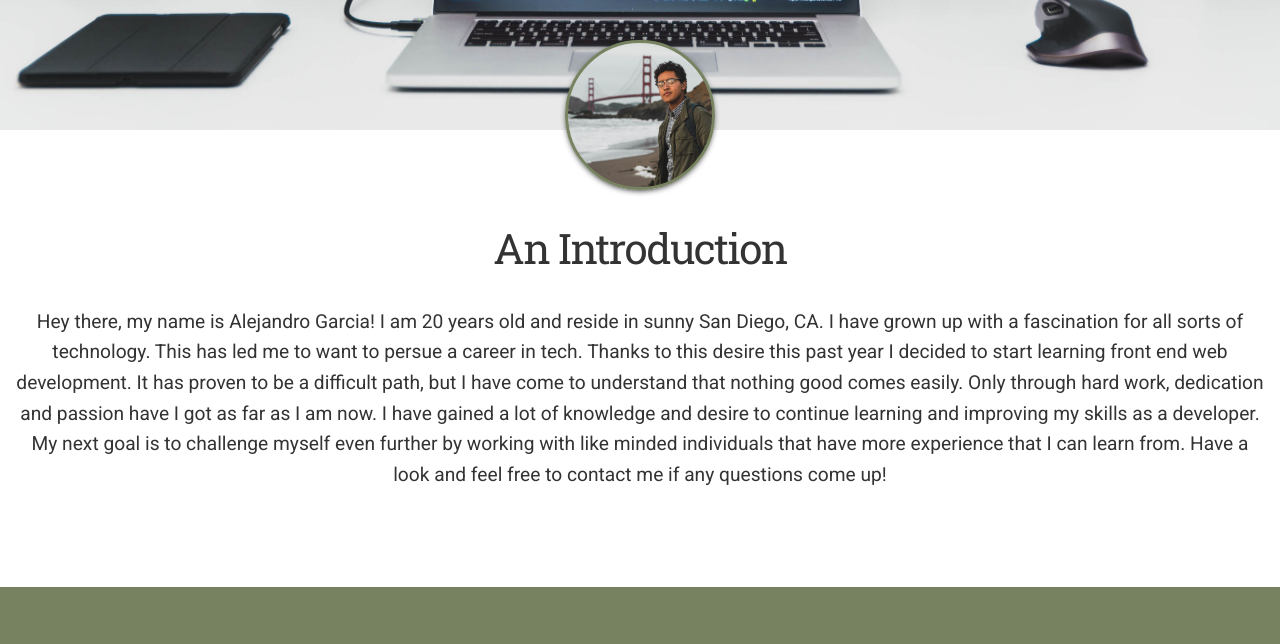
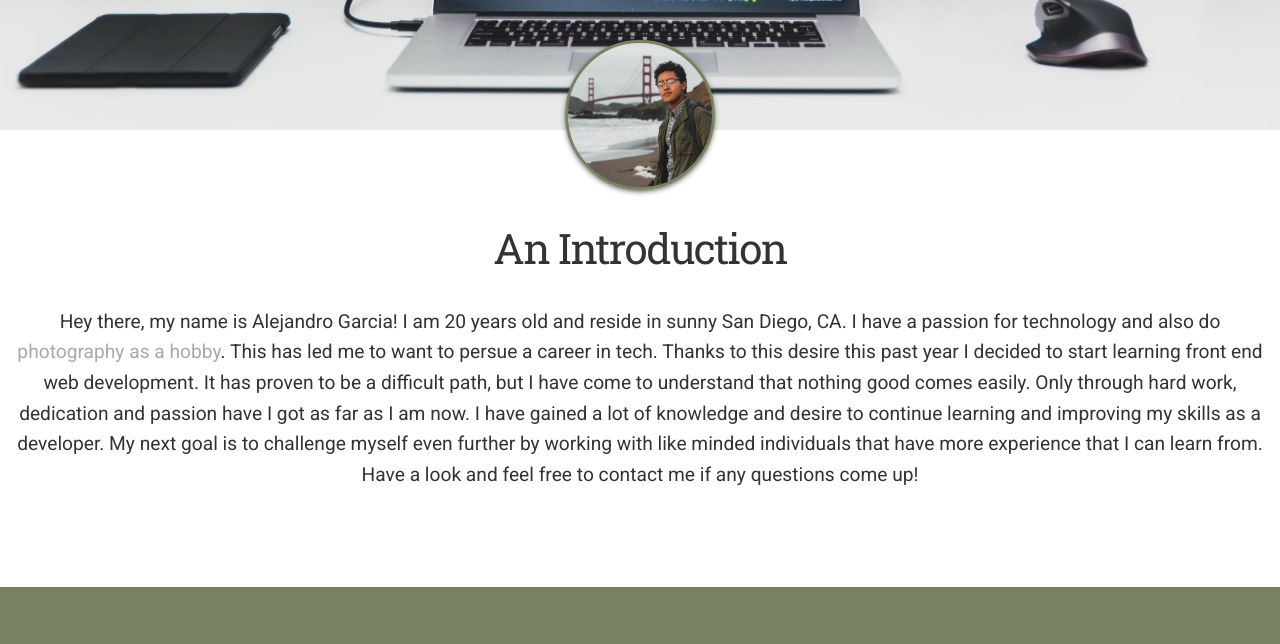
Before and after one commit to Badaptos/Front-End-Portfolio, a plain HTML site: page index.html in a window 1280 px wide. Shown: the part 570-1214 px from the top of the page. Drawn offline with nearby package versions, Linux system fonts and the light colour scheme; a script that the page names is missing.

Commit message:
added photography link in bio

```diff
--- a/index.html
+++ b/index.html
@@ -45,7 +45,7 @@
        <section class="row">
          <article class="col-md-12 txt-center">
            <h2>An Introduction</h2>
-           <p>Hey there, my name is Alejandro Garcia! I am 20 years old and reside in sunny San Diego, CA. I have grown up with a fascination for all sorts of technology. This has led me to want to persue a career in tech. Thanks to this desire this past year I decided to start learning front end web development. It has proven to be a difficult path, but I have come to understand that nothing good comes easily. Only through hard work, dedication and passion have I got as far as I am now. I have gained a lot of knowledge and desire to continue learning and improving my skills as a developer. My next goal is to challenge myself even further by working with like minded individuals that have more experience that I can learn from. Have a look and feel free to contact me if any questions come up!</p>
+           <p>Hey there, my name is Alejandro Garcia! I am 20 years old and reside in sunny San Diego, CA. I have a passion for technology and also do  <a href="https://www.instagram.com/alex_gaarciaa/"> photography as a hobby</a>. This has led me to want to persue a career in tech. Thanks to this desire this past year I decided to start learning front end web development. It has proven to be a difficult path, but I have come to understand that nothing good comes easily. Only through hard work, dedication and passion have I got as far as I am now. I have gained a lot of knowledge and desire to continue learning and improving my skills as a developer. My next goal is to challenge myself even further by working with like minded individuals that have more experience that I can learn from. Have a look and feel free to contact me if any questions come up!</p>
          </article>
        </section>
      </section>
```
